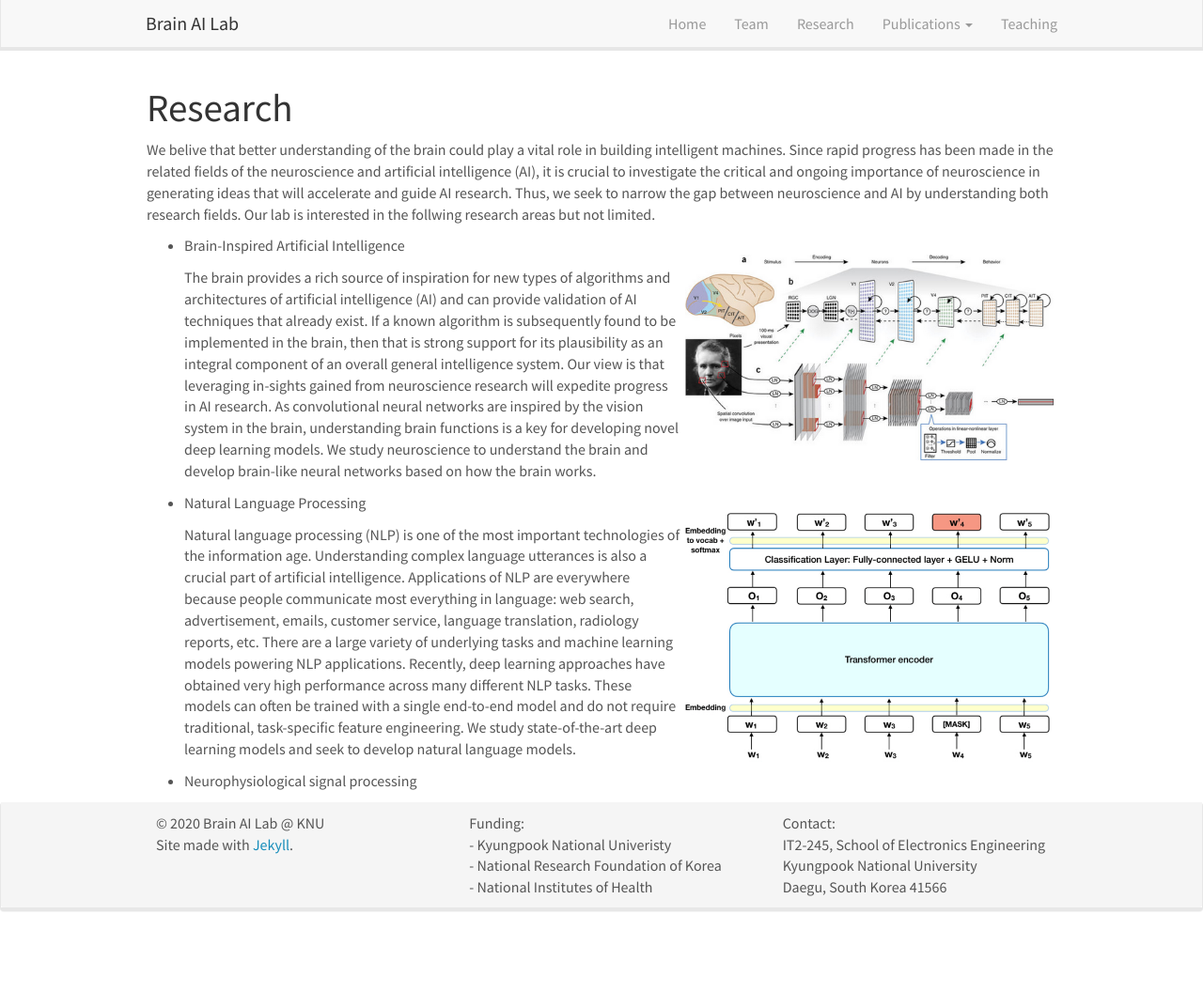
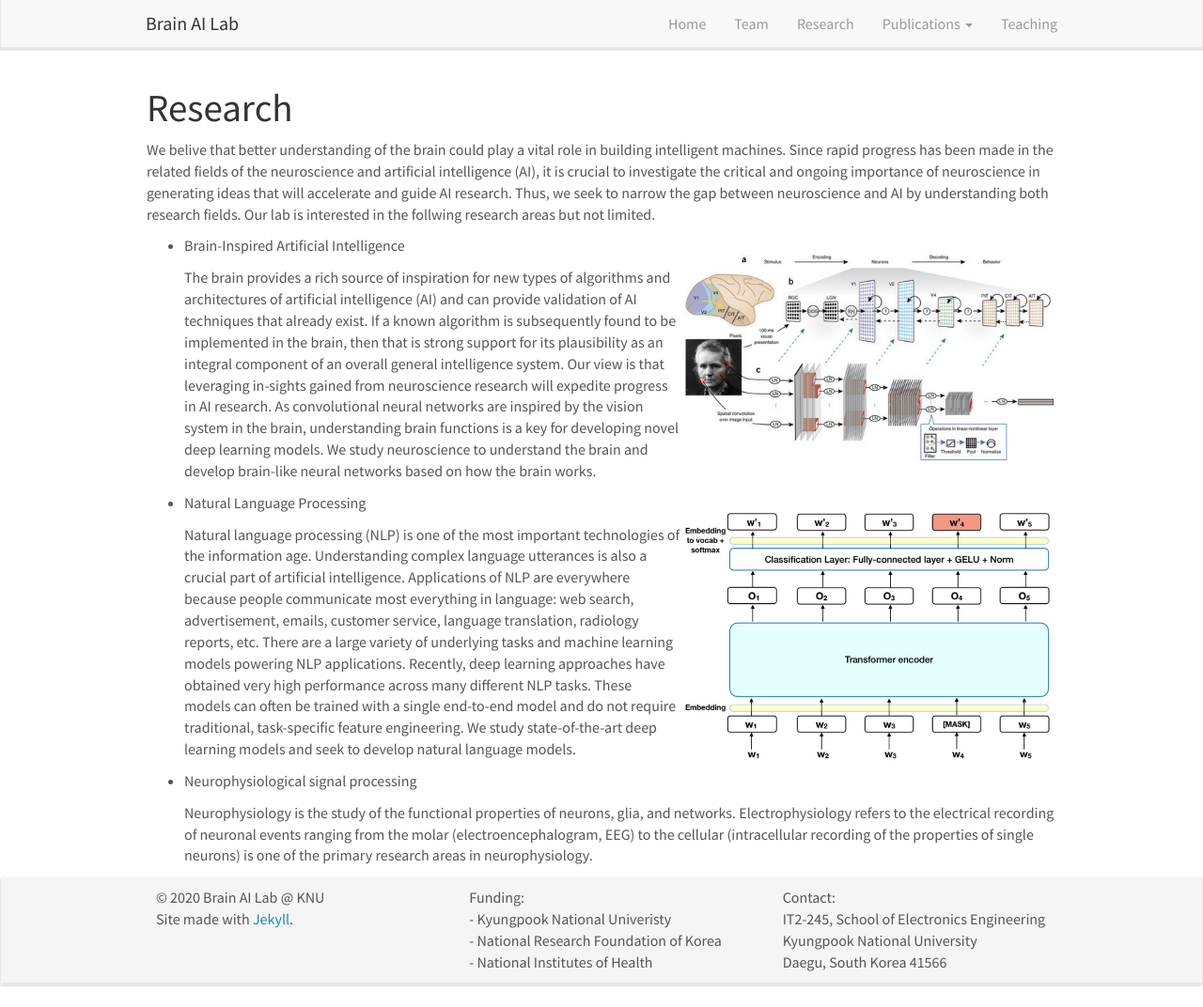
Before and after one commit to KNU-BrainAI/knu-brainai.github.io, a Jekyll site: the page built from _pages/research.md, in a window 1280 px wide and 1072 px high. Shown: the whole window at 94% size. Built offline with Jekyll 4.4.1, drawn with Linux system fonts in a browser that asks for light colours; nearby versions of some CDN libraries.

Commit message:
Update research.md

```diff
--- a/_pages/research.md
+++ b/_pages/research.md
@@ -19,3 +19,5 @@ We belive that better understanding of the brain could play a vital role in buil
   Natural language processing (NLP) is one of the most important technologies of the information age. Understanding complex language utterances is also a crucial part of artificial intelligence. Applications of NLP are everywhere because people communicate most everything in language: web search, advertisement, emails, customer service, language translation, radiology reports, etc. There are a large variety of underlying tasks and machine learning models powering NLP applications. Recently, deep learning approaches have obtained very high performance across many different NLP tasks. These models can often be trained with a single end-to-end model and do not require traditional, task-specific feature engineering. We study state-of-the-art deep learning models and seek to develop natural language models.
 
  - Neurophysiological signal processing
+
+   Neurophysiology is the study of the functional properties of neurons, glia, and networks. Electrophysiology refers to the electrical recording of neuronal events ranging from the molar (electroencephalogram, EEG) to the cellular (intracellular recording of the properties of single neurons) is one of the primary research areas in neurophysiology.
```
